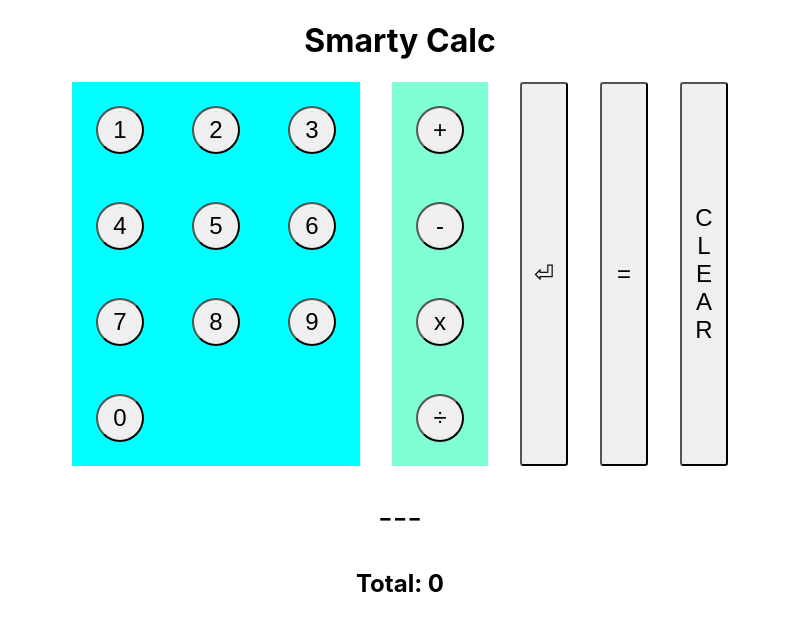
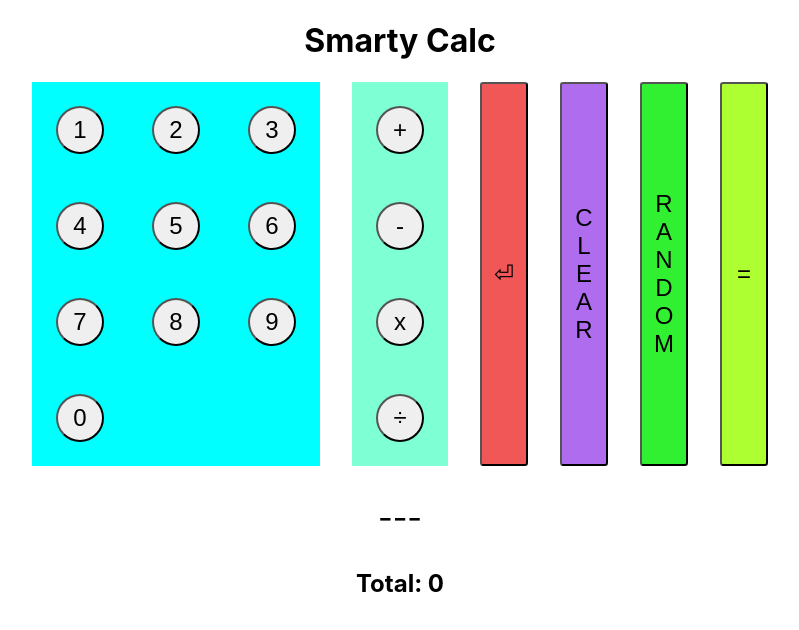
Before and after one commit to NadyaCodes/smarty-calc, a React (Create React App) app: page / in a window 1280 px wide. Shown: the top 630 px of the page, without its empty margins (240-1039 px from the left). Built offline with nearby package versions, Linux system fonts and the light colour scheme.

Commit message:
add random button

```diff
--- a/src/App.css
+++ b/src/App.css
@@ -46,3 +46,19 @@ button {
   font-size: xx-large;
   margin-top: 2rem;
 }
+
+.back {
+  background-color: rgb(241, 87, 87);
+}
+
+.clear {
+  background-color: rgb(176, 108, 239);
+}
+
+.random {
+  background-color: rgb(49, 240, 49);
+}
+
+.equals {
+  background-color: rgb(173, 255, 50);
+}
--- a/src/NumberContainer.jsx
+++ b/src/NumberContainer.jsx
@@ -40,23 +40,46 @@ export default function NumberContainer() {
     setEquation(newArray);
   };
 
+  const randomSym = () => {
+    const totalNums = [...numbersArray, ...symbolsArray];
+    let symbolIndex = 0;
+    if (symbolsArray.includes(equation[equation.length - 1])) {
+      symbolIndex = Math.floor(Math.random() * numbersArray.length);
+    } else {
+      symbolIndex = Math.floor(Math.random() * totalNums.length);
+    }
+    return setEquation([...equation, totalNums[symbolIndex]]);
+  };
+
   return (
     <div>
       <div className="calc-container">
         <div className="number-container">{numbersBlock}</div>
         <div className="symbols-container">{symbosBlock}</div>
-        <button className="vertical" onClick={() => back(equation)}>
+        <button className="vertical back" onClick={() => back(equation)}>
           &#9166;
         </button>
-        <button onClick={() => calc(equation, setTotal)} className="vertical">
-          =
-        </button>
-        <button onClick={() => resetTotal()} className="vertical">
+
+        <button onClick={() => resetTotal()} className="vertical clear">
           <div>C</div>
           <div>L</div>
           <div>E</div>
           <div>A</div>
           <div>R</div>
+        </button>
+        <button className="vertical random" onClick={() => randomSym()}>
+          <div>R</div>
+          <div>A</div>
+          <div>N</div>
+          <div>D</div>
+          <div>O</div>
+          <div>M</div>
+        </button>
+        <button
+          onClick={() => calc(equation, setTotal)}
+          className="vertical equals"
+        >
+          =
         </button>
       </div>
       <div className="equation">
```
